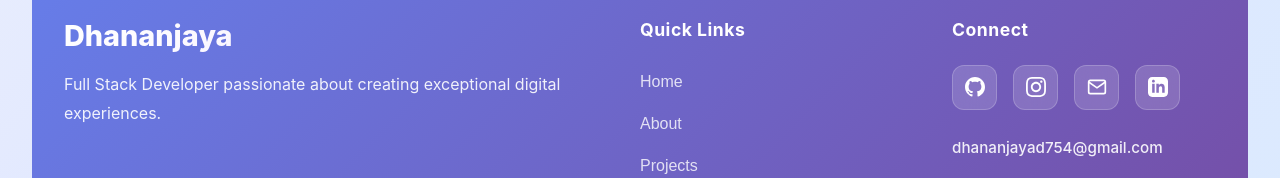
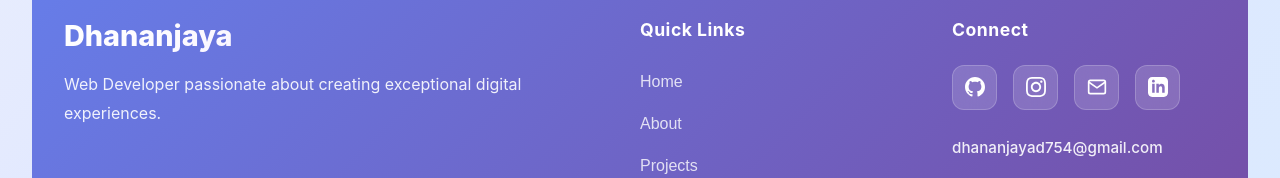
Before and after one commit to DHANANJAYA0013/PortfolioWebsite, a React (Vite) app: page / in a window 1280 px wide. Shown: the part 5971-6149 px from the top of the page. Built offline with nearby package versions, Linux system fonts and the light colour scheme.

Commit message:
Update Contact.jsx

```diff
--- a/src/components/Contact.jsx
+++ b/src/components/Contact.jsx
@@ -96,7 +96,7 @@ const Contact = () => {
         <div className="footer-content">
           <div className="footer-section">
             <h3>Dhananjaya</h3>
-            <p>Full Stack Developer passionate about creating exceptional digital experiences.</p>
+            <p>Web Developer passionate about creating exceptional digital experiences.</p>
           </div>
 
           <div className="footer-section">
```
